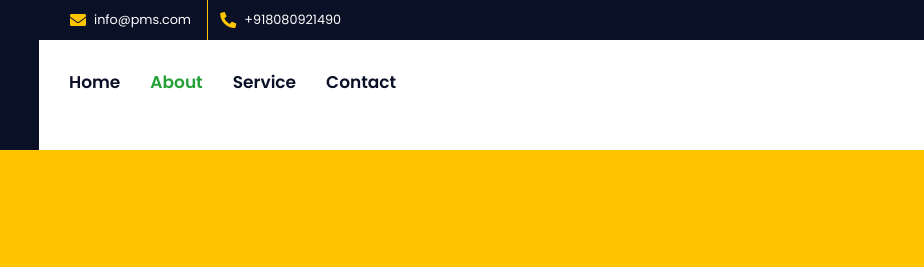
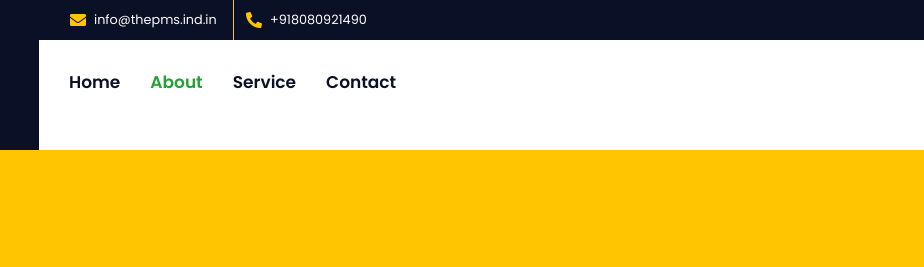
Before and after one commit to bgunjan01/PMSWeb, a plain HTML site: page about.html in a window 1280 px wide. Shown: the top 267 px of the page, 281-1205 px from the left. Drawn offline with nearby package versions, Linux system fonts and the light colour scheme.

Commit message:
Update about.html
updated email address

```diff
--- a/about.html
+++ b/about.html
@@ -40,7 +40,7 @@
                     <div class="col-lg-7 text-left text-white">
                         <div class="h-100 d-inline-flex align-items-center border-right border-primary py-2 px-3">
                             <i class="fa fa-envelope text-primary mr-2"></i>
-                            <small>info@pms.com</small>
+                            <small>info@thepms.ind.in</small>
                         </div>
                         <div class="h-100 d-inline-flex align-items-center py-2 px-2">
                             <i class="fa fa-phone-alt text-primary mr-2"></i>
@@ -244,7 +244,7 @@
                     Kalwad Vasti Vikas Nagar Falke Chowk Pune Maharastra 411032
                 </p>
                 <p><i class="fa fa-phone-alt text-primary mr-2"></i>+918080921490</p>
-                <p><i class="fa fa-envelope text-primary mr-2"></i>info@pms.com</p>
+                <p><i class="fa fa-envelope text-primary mr-2"></i>info@thepms.ind.in</p>
                 <div class="d-flex justify-content-start mt-4">
                     <a class="btn btn-light btn-social mr-2" href="#"><i class="fab fa-facebook-f"></i></a>
                     <a class="btn btn-light btn-social" href="https://www.instagram.com/pushpai_multiservices07pvt_ltd/profilecard/?igsh=MjhtMmc2MXdqMWpk" target="_blank" rel="noopener noreferrer"><i class="fab fa-instagram"></i></a>
```
